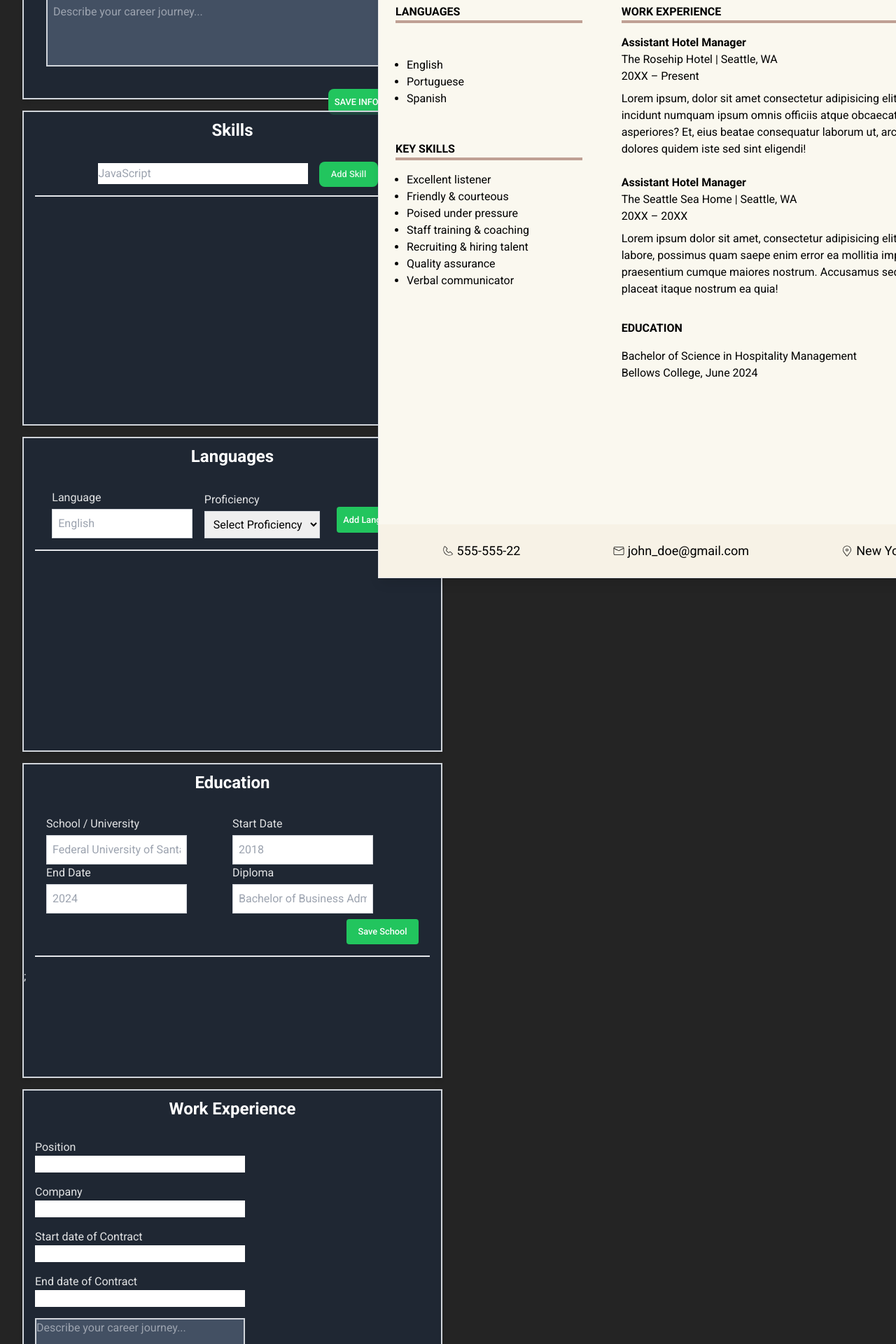
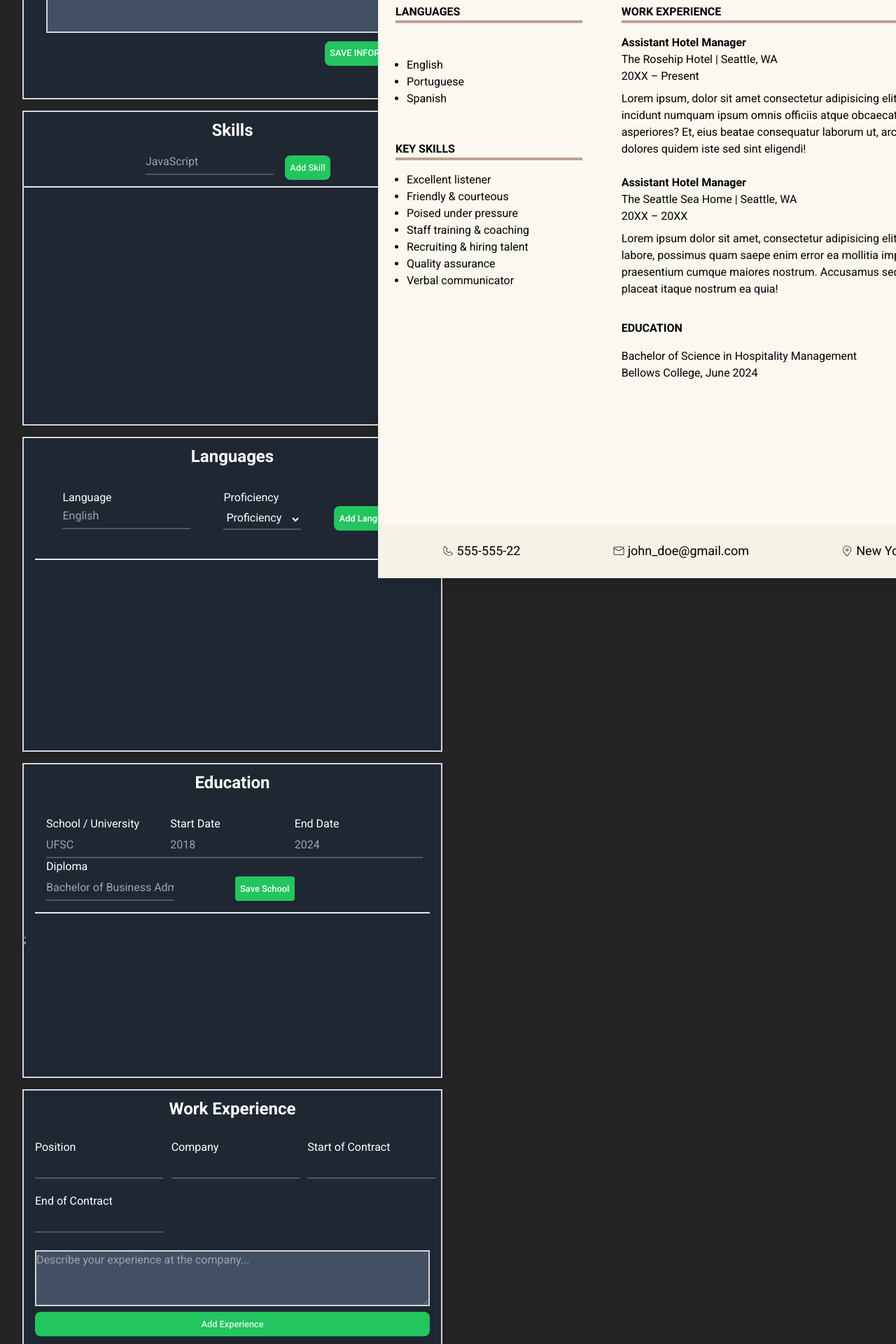
Before and after one commit to douglasmnegri/cv-application, a React (Vite) app: page / in a window 1280 px wide. Shown: the part 340-2260 px from the top of the page at 70% size. Built offline with nearby package versions, Linux system fonts and the light colour scheme.

Commit message:
style all components to mantain a design pattern

```diff
--- a/src/education/Education.jsx
+++ b/src/education/Education.jsx
@@ -15,9 +15,9 @@ export default function Education({
         <h1>Education</h1>
         <div>
           <div
-            className="grid grid-cols-2 border-b-2
+            className="grid grid-cols-3 border-b-2
 
- m-4 p-4 items-end"
+ m-4 p-4 items-end input-container"
           >
             {educationFields.map((content, index) => (
               <div className="" key={index}>
--- a/src/education/HandleEducation.jsx
+++ b/src/education/HandleEducation.jsx
@@ -6,15 +6,15 @@ const educationFields = [
     label: "School / University",
     type: "text",
     name: "school",
-    placeholder: "Federal University of Santa Catarina",
+    placeholder: "UFSC",
   },
   {
     label: "Start Date",
-    type: "number",
+    type: "text",
     name: "startDate",
     placeholder: "2018",
   },
-  { label: "End Date", type: "number", name: "endDate", placeholder: "2024" },
+  { label: "End Date", type: "text", name: "endDate", placeholder: "2024" },
   {
     label: "Diploma",
     type: "text",
--- a/src/index.css
+++ b/src/index.css
@@ -16,10 +16,15 @@
   text-rendering: optimizeLegibility;
   -webkit-font-smoothing: antialiased;
   -moz-osx-font-smoothing: grayscale;
+
+  /* Colors */
+  --red-100: #f48174;
+  --red-200: #ff5e4c;
+  --red-300: #fa412c;
+  --red-400: #f82d17;
+  --red-500: #ff1900;
 }
-input {
-  color: black;
-}
+
 body {
   margin: 0;
   min-width: 320px;
@@ -45,9 +50,10 @@ h2 {
 button {
   border-radius: 8px;
   border: 1px solid transparent;
-  padding: 0.6em 1.2em;
+  padding: 0.5em;
   font-size: 0.8em;
   font-weight: 500;
+  height: 35px;
   font-family: inherit;
   background-color: #475569;
   cursor: pointer;
@@ -91,19 +97,22 @@ h1 {
 .input-container {
   margin-bottom: 25px;
 }
-.input-container label {
+.input-container label,
+.input-container option,
+.input-container select {
   top: 0px;
   left: 0px;
   font-size: 16px;
   color: #fff;
   transition: all 0.5s ease-in-out;
 }
-.input-container input {
+.input-container input,
+.input-container option,
+.input-container select {
   border: 0;
   border-bottom: 2px solid #555;
   background: transparent;
-  width: 100%;
-  padding: 8px 0 5px 0;
+  padding: 2px 0 5px 0;
   font-size: 16px;
   color: #fff;
   animation: none;
@@ -119,18 +128,18 @@ h1 {
     border-bottom-color: #555;
   }
   20% {
-    border-bottom-color: #f48174;
+    border-bottom-color: var(--red-100);
   }
   40% {
-    border-bottom-color: #ff5e4c;
+    border-bottom-color: var(--red-200);
   }
   60% {
-    border-bottom-color: #fa412c;
+    border-bottom-color: var(--red-300);
   }
   80% {
-    border-bottom-color: #f82d17;
+    border-bottom-color: var(--red-400);
   }
   100% {
-    border-bottom-color: #ff1900;
+    border-bottom-color: var(--red-500);
   }
 }
--- a/src/languages/Languages.jsx
+++ b/src/languages/Languages.jsx
@@ -14,11 +14,11 @@ export default function Languages({
       <Container>
         <h1>Languages</h1>
         <div
-          className="flex justify-around align-bottom border-b-2
+          className="flex justify-around border-b-2
 
- m-4 p-4 items-end"
+ m-4 p-4 items-middle"
         >
-          <div className="flex flex-col">
+          <div className="flex flex-col input-container">
             <label>
               Language
               <input
@@ -27,11 +27,11 @@ export default function Languages({
                 value={language}
                 placeholder="English"
                 onChange={onChangeLang}
-                className="block border border-gray-300 p-2 mt-1"
+                className="block border border-gray-300"
               />
             </label>
           </div>
-          <div className="flex flex-col">
+          <div className="flex flex-col input-container">
             <label>
               Proficiency
               <select
@@ -40,7 +40,7 @@ export default function Languages({
                 onChange={onChangeProficiency}
                 className="block border border-gray-300 p-2 mt-1 text-black"
               >
-                <option value="">Select Proficiency</option>
+                <option value="">Proficiency</option>
                 <option value="Beginner">Beginner</option>
                 <option value="Intermediate">Intermediate</option>
                 <option value="Advanced">Advanced</option>
@@ -48,9 +48,9 @@ export default function Languages({
               </select>
             </label>
           </div>
-          <div className="flex items-end">
+          <div className="flex items-center">
             <button
-              className="border p-2 m-2 bg-green-500 text-white rounded"
+              className="bg-green-500 text-white"
               onClick={onSaveLang}
             >
               Add Language
--- a/src/profile_information/ProfileInfo.jsx
+++ b/src/profile_information/ProfileInfo.jsx
@@ -78,8 +78,8 @@ export default function SignUpForm({ formData, onChange, onSave }) {
             width="w-[740px]"
           />
         </div>
-        <div className="flex flex-col justify-center align-middle m-8">
-          <label htmlFor="career-summary" className="text-white">
+        <div className="flex flex-col justify-center align-middle mx-8 my-3">
+          <label htmlFor="career-summary" className="text-white mb-1">
             Describe your professional experience
           </label>
           <textarea
@@ -88,11 +88,11 @@ export default function SignUpForm({ formData, onChange, onSave }) {
             value={formData.careerSummary}
             onChange={onChange}
             placeholder="Describe your career journey..."
-            className="border-2 border-gray-300 bg-slate-600 bg-opacity-90 h-[100px] p-2 text-white"
+            className="border-2 border-gray-300 bg-slate-600 bg-opacity-90 h-[80px] p-2 text-white"
           />
         </div>
-        <div className="flex justify-end mr-6">
-          <button onClick={onSave} className="flex bg-green-500 p-2 text-white">
+        <div className="flex justify-end mr-8">
+          <button onClick={onSave} className="flex bg-green-500 text-white">
             SAVE INFORMATION
           </button>
         </div>
--- a/src/skills/Skills.jsx
+++ b/src/skills/Skills.jsx
@@ -5,11 +5,11 @@ export default function Skills({ field, onSave, onChange, onDelete, skills }) {
     <>
       <Container>
         <h1>Skills</h1>
-        <div className="flex justify-center m-4 border-b-2">
+        <div className="flex justify-center border-b-2 input-container">
           <div>
             <label>
               <input
-                className="w-[300px] h-[30px] m-4"
+                className="block border border-gray-300 mt-1 m-4"
                 type="text"
                 name="skills"
                 value={field}
@@ -17,6 +17,8 @@ export default function Skills({ field, onSave, onChange, onDelete, skills }) {
                 onChange={onChange}
               />
             </label>
+          </div>
+          <div className="flex items-center">
             <button onClick={onSave} className="bg-green-500">
               Add Skill
             </button>
--- a/src/work_experience/HandleWorkExperience.jsx
+++ b/src/work_experience/HandleWorkExperience.jsx
@@ -1,12 +1,5 @@
 import { useState } from "react";
 import { v4 as uuidv4 } from "uuid";
-
-const workFields = [
-  { label: "Position", type: "text", name: "position" },
-  { label: "Company", type: "text", name: "company" },
-  { label: "Start date of Contract", type: "number", name: "startDate" },
-  { label: "End date of Contract", type: "number", name: "endDate" },
-];
 
 export default function useWorkExperience() {
     const [workedFields, setWorkedFields] = useState({
@@ -49,8 +42,8 @@ export default function useWorkExperience() {
       workFields: [
         { label: "Position", type: "text", name: "position" },
         { label: "Company", type: "text", name: "company" },
-        { label: "Start date of Contract", type: "number", name: "startDate" },
-        { label: "End date of Contract", type: "number", name: "endDate" },
+        { label: "Start of Contract", type: "number", name: "startDate" },
+        { label: "End of Contract", type: "number", name: "endDate" },
       ],
       workedFields,
       savedExperience,
--- a/src/work_experience/WorkExperience.jsx
+++ b/src/work_experience/WorkExperience.jsx
@@ -13,9 +13,11 @@ export default function WorkExperience({
     <>
       <Container>
         <h1>Work Experience</h1>
-        <div className="flex gap-16">
-          <div className="flex m-4">
+        <div
+          className="flex flex-col justify-around border-b-2 p-4"
+        >
           <div>
+            <div className="input-container grid grid-cols-3 gap-5">
               {workFields.map((content, index) => (
                 <label key={index}>
                   {content.label}
@@ -24,25 +26,28 @@ export default function WorkExperience({
                     name={content.name}
                     value={workedFields[content.name]}
                     onChange={handleWorkFields}
-                    className="block w-[300px] mb-4"
+                    className="block"
                   />
                 </label>
               ))}
-              <div className="flex flex-col gap-4">
+            </div>
+          </div>
+
+          <div className="flex flex-col gap-2">
             <textarea
               id="career-summary"
-                  placeholder="Describe your career journey..."
+              placeholder="Describe your experience at the company..."
               name="careerJourney"
               value={workedFields.careerJourney}
               onChange={handleWorkFields}
-                  className="border-2 border-gray-300 bg-slate-600 bg-opacity-90 w-[300px] h-[150px] text-white"
+              className="border-2 border-gray-300 bg-slate-600 bg-opacity-90 h-[80px] text-white"
             />
             <button onClick={handleWorkExperience} className="bg-green-500">
               Add Experience
             </button>
           </div>
         </div>
-          </div>
+
         <div
           className={`m4 ${savedExperience.length < 1 ? "hidden" : "block"}`}
         >
@@ -60,7 +65,6 @@ export default function WorkExperience({
               careerJourney={field.careerJourney} // Pass the careerJourney to PrintJobs
             />
           ))}
-          </div>
         </div>
       </Container>
     </>
```
Lines whose indentation alone changed are shown as unchanged.
